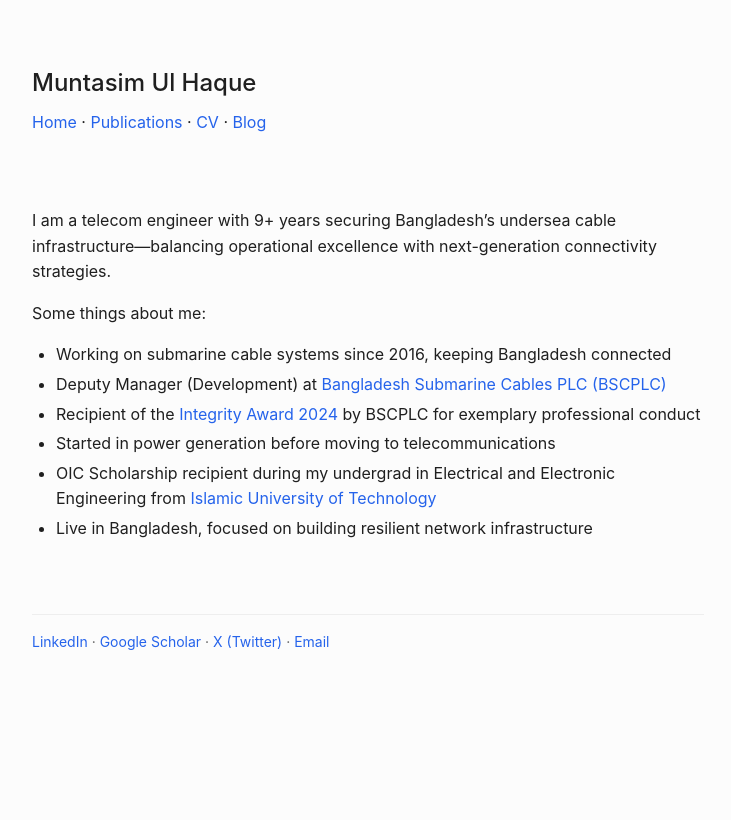
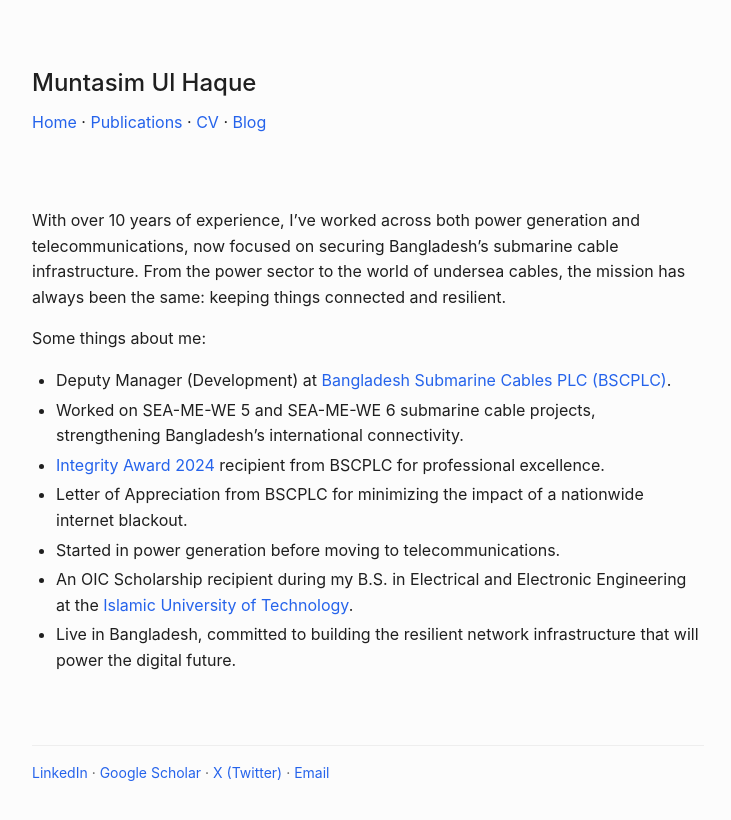
Before and after one commit to muntasimulhaque/muntasimulhaque.github.io, a Jekyll site: the page built from index.md, in a window 1280 px wide. Shown: the top 820 px of the page, without its empty margins (272-1003 px from the left). Built offline with Jekyll 4.4.1, drawn with Linux system fonts in a browser that asks for light colours.

Commit message:
Update index.md

```diff
--- a/index.md
+++ b/index.md
@@ -3,12 +3,13 @@ layout: default
 title: Home
 ---
 
-I am a telecom engineer with 9+ years securing Bangladesh's undersea cable infrastructure—balancing operational excellence with next-generation connectivity strategies.
+With over 10 years of experience, I’ve worked across both power generation and telecommunications, now focused on securing Bangladesh’s submarine cable infrastructure. From the power sector to the world of undersea cables, the mission has always been the same: keeping things connected and resilient.
 
 Some things about me:
-* Working on submarine cable systems since 2016, keeping Bangladesh connected
-* Deputy Manager (Development) at [Bangladesh Submarine Cables PLC (BSCPLC)](https://bsccl.com.bd/){:target="_blank"}
-* Recipient of the [Integrity Award 2024](https://www.linkedin.com/posts/muntasimulhaque_i-am-honored-to-have-received-the-integrity-activity-7246364149318856704-aKEW?utm_source=share&utm_medium=member_desktop&rcm=ACoAADMD_3IBeimciFktlbgPiYG5t1CimuqtyXE){:target="_blank"} by BSCPLC for exemplary professional conduct
-* Started in power generation before moving to telecommunications
-* OIC Scholarship recipient during my undergrad in Electrical and Electronic Engineering from [Islamic University of Technology](https://www.iutoic-dhaka.edu/){:target="_blank"}
-* Live in Bangladesh, focused on building resilient network infrastructure
+* Deputy Manager (Development) at [Bangladesh Submarine Cables PLC (BSCPLC)](https://bsccl.com.bd/){:target="_blank"}.
+* Worked on SEA-ME-WE 5 and SEA-ME-WE 6 submarine cable projects, strengthening Bangladesh’s international connectivity.
+* [Integrity Award 2024](https://www.linkedin.com/posts/muntasimulhaque_i-am-honored-to-have-received-the-integrity-activity-7246364149318856704-aKEW?utm_source=share&utm_medium=member_desktop&rcm=ACoAADMD_3IBeimciFktlbgPiYG5t1CimuqtyXE){:target="_blank"} recipient from BSCPLC for professional excellence.
+* Letter of Appreciation from BSCPLC for minimizing the impact of a nationwide internet blackout.
+* Started in power generation before moving to telecommunications.
+* An OIC Scholarship recipient during my B.S. in Electrical and Electronic Engineering at the [Islamic University of Technology](https://www.iutoic-dhaka.edu/){:target="_blank"}.
+* Live in Bangladesh, committed to building the resilient network infrastructure that will power the digital future.
```
